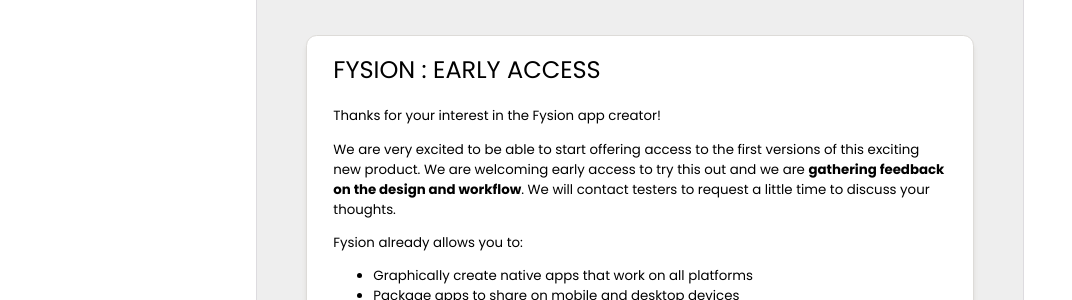
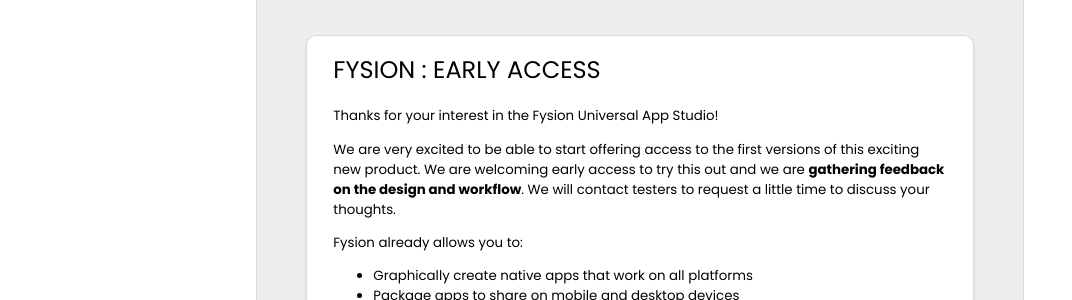
Before and after one commit to fynelabs/fysion.app, a Jekyll site: the page built from earlyaccess.md, in a window 1280 px wide. Shown: the part 127-427 px from the top of the page, without its empty margins (0-1072 px from the left). Built offline with Jekyll 4.4.1, drawn with Linux system fonts in a browser that asks for light colours.

Commit message:
Fix naming

```diff
--- a/earlyaccess.md
+++ b/earlyaccess.md
@@ -4,7 +4,7 @@
 developer: true
 ---
 
-Thanks for your interest in the Fysion app creator!
+Thanks for your interest in the Fysion Universal App Studio!
 
 We are very excited to be able to start offering access to the first versions of this exciting new product.
 We are welcoming early access to try this out and we are **gathering feedback on the design and workflow**.
```
